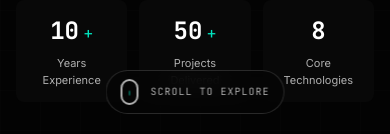
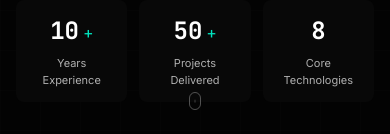
Before and after one commit to EricsonWillians/lambda-apps-website, a website: page index.html in a window 390 px wide. Shown: the part 710-844 px from the top of the page. Drawn offline with Linux system fonts and the light colour scheme.

Commit message:
design: make scroll indicator subtle and minimal
Removed text label and simplified scroll indicator to be
non-intrusive. Now shows only a small animated mouse icon.

Changes:
- Removed 'Scroll to explore' text
- Removed background pill shape and backdrop blur
- Reduced mouse icon size (14x20px desktop, 12x18px mobile)
- Thinner border (1px) with lower opacity
- Lower overall opacity (0.6) for subtle appearance
- Simpler positioning without transform effects
- Slower, more gentle fade-out animation

```diff
--- a/css/style.css
+++ b/css/style.css
@@ -863,74 +863,62 @@ p {
     }
 }
 
-/* Scroll Indicator - Fixed at bottom */
+/* Scroll Indicator - Subtle mouse animation only */
 .scroll-indicator {
     display: flex;
     position: fixed;
-    bottom: 24px;
+    bottom: 32px;
     left: 50%;
     transform: translateX(-50%);
-    align-items: center;
-    gap: var(--space-sm);
-    opacity: 1;
-    transition: opacity 0.4s, transform 0.4s, visibility 0.4s;
-    z-index: 50;
-    background: rgba(5, 5, 5, 0.8);
-    backdrop-filter: blur(10px);
-    -webkit-backdrop-filter: blur(10px);
-    padding: 10px 16px;
-    border-radius: 100px;
-    border: 1px solid var(--color-border);
+    opacity: 0.6;
+    transition: opacity 0.6s ease, visibility 0.6s ease;
+    z-index: 10;
+    pointer-events: none;
 }
 
 .scroll-indicator.hidden {
     opacity: 0;
     visibility: hidden;
-    transform: translateX(-50%) translateY(20px);
-    pointer-events: none;
 }
 
 .scroll-mouse {
-    width: 18px;
-    height: 26px;
-    border: 2px solid var(--color-text-muted);
-    border-radius: 9px;
+    width: 14px;
+    height: 20px;
+    border: 1px solid rgba(255, 255, 255, 0.3);
+    border-radius: 7px;
     display: flex;
     justify-content: center;
-    padding-top: 5px;
-    flex-shrink: 0;
+    padding-top: 4px;
 }
 
 .scroll-wheel {
     width: 2px;
-    height: 5px;
-    background: var(--color-accent);
-    border-radius: 2px;
+    height: 3px;
+    background: rgba(255, 255, 255, 0.5);
+    border-radius: 1px;
     animation: scrollWheel 2s ease-in-out infinite;
 }
 
 @keyframes scrollWheel {
-    0%, 100% { transform: translateY(0); opacity: 1; }
-    50% { transform: translateY(5px); opacity: 0.3; }
-}
-
-.scroll-text {
-    font-family: var(--font-mono);
-    font-size: 0.6875rem;
-    color: var(--color-text-muted);
-    text-transform: uppercase;
-    letter-spacing: 0.1em;
-    white-space: nowrap;
+    0%, 100% { transform: translateY(0); opacity: 0.8; }
+    50% { transform: translateY(4px); opacity: 0.2; }
 }
 
 @media (max-width: 767px) {
     .scroll-indicator {
-        bottom: calc(20px + env(safe-area-inset-bottom, 0px));
-        padding: 8px 14px;
-    }
-
-    .scroll-text {
-        font-size: 0.625rem;
+        bottom: calc(24px + env(safe-area-inset-bottom, 0px));
+    }
+
+    .scroll-mouse {
+        width: 12px;
+        height: 18px;
+        border-radius: 6px;
+        padding-top: 3px;
+    }
+
+    .scroll-wheel {
+        width: 1.5px;
+        height: 2.5px;
     }
 }
 
--- a/index.html
+++ b/index.html
@@ -146,7 +146,6 @@
                 <div class="scroll-mouse">
                     <div class="scroll-wheel"></div>
                 </div>
-                <span class="scroll-text">Scroll to explore</span>
             </div>
         </section>
 
```
